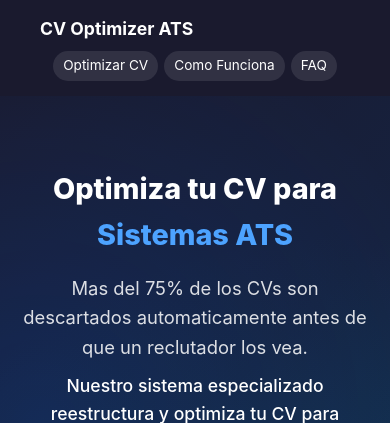
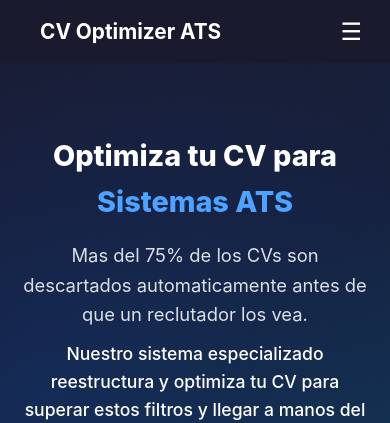
Before and after one commit to julioeduardocruces-afk/a, a Laravel app: page / in a window 390 px wide; the page is wider, and only the part inside the window is pictured. Shown: the top 423 px of that part. Run offline with Laravel 12, Linux system fonts and the light colour scheme.

Commit message:
feat: redesign rubros section with icon cards and fix mobile nav
- Logos: changed to 3-column grid with 100px containers and 160px max
  image width for much larger display
- Rubros: already redesigned with emoji icon cards, hover effects, and
  colored bottom borders
- Mobile nav: replaced wrapping links with hamburger menu (☰) that
  opens a dropdown overlay with full-width links

https://claude.ai/code/session_01YCyivMhwRzwD7n5LvQFXcT

```diff
--- a/resources/views/landing/home.blade.php
+++ b/resources/views/landing/home.blade.php
@@ -89,13 +89,13 @@
     .stat-number { font-size: 2.2rem; font-weight: 800; color: #4da3ff; margin-bottom: 4px; }
     .stat-label { font-size: 0.85rem; color: #aab; line-height: 1.4; }
 
-    .logos-grid { display: grid; grid-template-columns: repeat(6, 1fr); gap: 28px; align-items: center; max-width: 950px; margin: 0 auto; }
+    .logos-grid { display: grid; grid-template-columns: repeat(3, 1fr); gap: 30px; align-items: center; max-width: 750px; margin: 0 auto; }
     .logo-item {
-        height: 80px; display: flex; align-items: center; justify-content: center;
-        background: white; border-radius: 10px; padding: 14px 24px;
+        height: 100px; display: flex; align-items: center; justify-content: center;
+        background: white; border-radius: 12px; padding: 16px 28px;
         box-shadow: 0 2px 8px rgba(0,0,0,0.08);
     }
-    .logo-item img { max-width: 100%; max-height: 100%; object-fit: contain; filter: grayscale(30%); transition: filter 0.2s; }
+    .logo-item img { max-width: 160px; max-height: 60px; object-fit: contain; filter: grayscale(30%); transition: filter 0.2s; }
     .logo-item:hover img { filter: grayscale(0%); }
 
     .info-block { max-width: 750px; margin: 0 auto; }
@@ -127,17 +127,21 @@
     .cta-section .btn-outline { background: transparent; color: white; border: 2px solid rgba(255,255,255,0.7); }
     .cta-section .btn-outline:hover { background: rgba(255,255,255,0.1); border-color: white; }
 
+    .nav-toggle { display: none; background: none; border: none; color: white; font-size: 1.5rem; cursor: pointer; padding: 4px 8px; line-height: 1; }
+
     @media (max-width: 768px) {
         .landing-hero h1 { font-size: 1.8rem; }
         .steps-grid { grid-template-columns: 1fr; max-width: 400px; }
         .features-grid { grid-template-columns: 1fr; }
         .stats-grid { grid-template-columns: repeat(2, 1fr); }
-        .logos-grid { grid-template-columns: repeat(3, 1fr); }
+        .logos-grid { grid-template-columns: repeat(2, 1fr); }
         .rubros-grid { grid-template-columns: repeat(2, 1fr); }
-        nav .container { flex-wrap: wrap; }
-        nav .nav-brand { font-size: 1.1rem; }
-        .nav-links { width: 100%; display: flex; justify-content: center; gap: 6px; margin-top: 8px; flex-wrap: wrap; }
-        .nav-links a { margin-left: 0 !important; font-size: 0.85rem; padding: 4px 10px; background: rgba(255,255,255,0.1); border-radius: 20px; }
+        .nav-toggle { display: block; }
+        .nav-links { display: none; position: absolute; top: 100%; left: 0; right: 0; background: #1a1a2e; padding: 12px 0; border-top: 1px solid rgba(255,255,255,0.1); z-index: 100; }
+        .nav-links.open { display: block; }
+        .nav-links a { display: block; margin: 0 !important; padding: 12px 24px; font-size: 1rem; border-bottom: 1px solid rgba(255,255,255,0.05); }
+        .nav-links a:hover { background: rgba(255,255,255,0.05); }
+        nav .container { position: relative; }
     }
 </style>
 @endsection
--- a/resources/views/layouts/app.blade.php
+++ b/resources/views/layouts/app.blade.php
@@ -61,6 +61,7 @@
     <nav>
         <div class="container">
             <a href="{{ route('home') }}" class="nav-brand">CV Optimizer ATS</a>
+            <button class="nav-toggle" onclick="document.querySelector('.nav-links').classList.toggle('open')" aria-label="Menu">&#9776;</button>
             <div class="nav-links">
                 <a href="{{ route('upload.form') }}">Optimizar CV</a>
                 <a href="{{ route('how-it-works') }}">Como Funciona</a>
```
Also changed, not shown: 1 other file.
